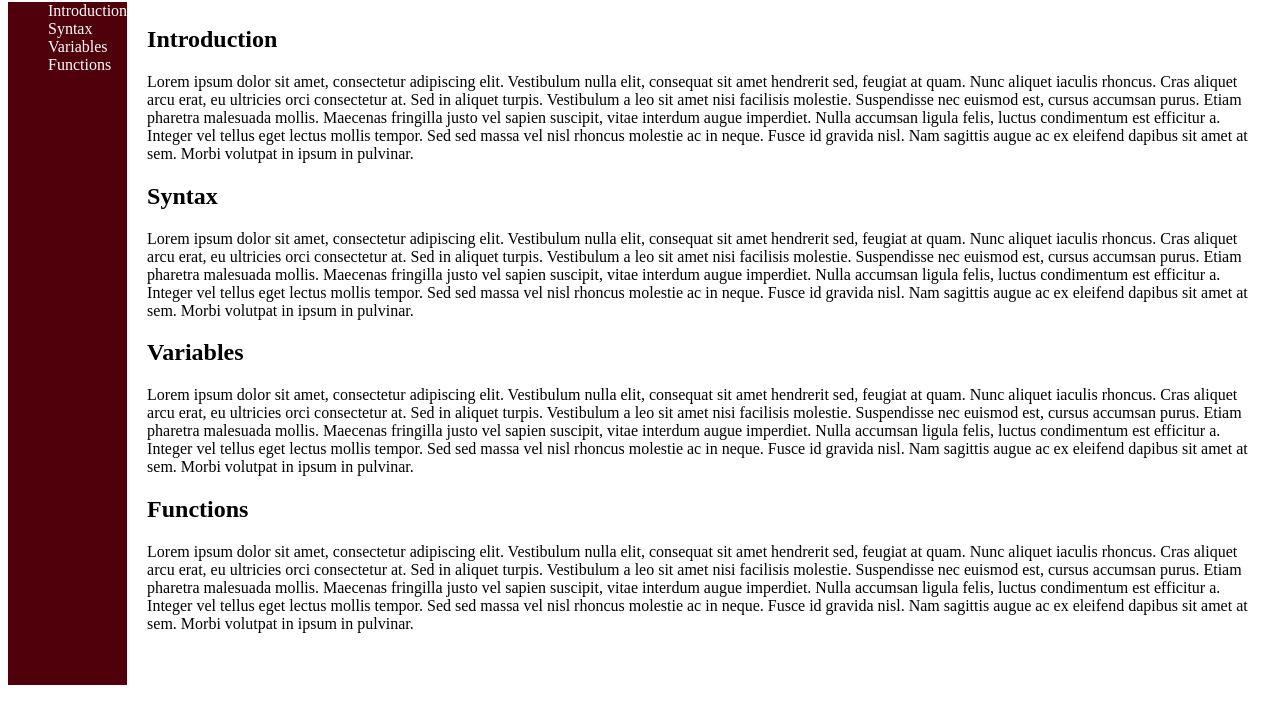
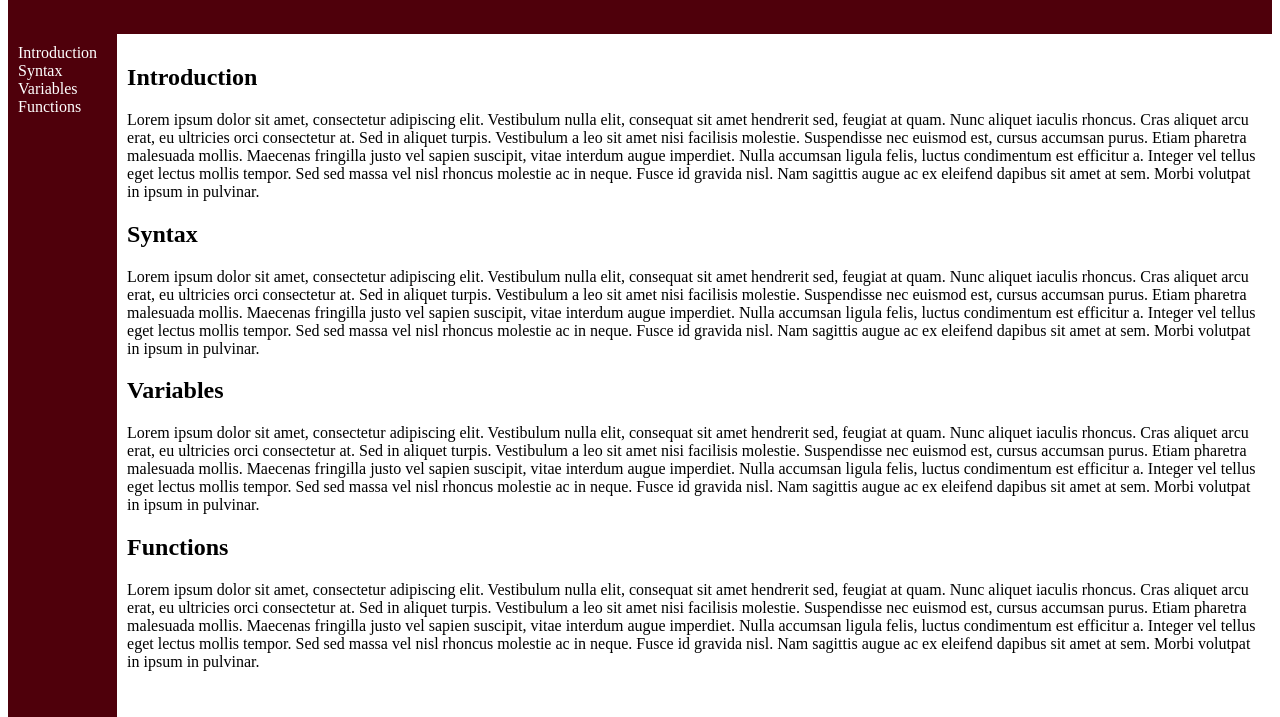
Before and after one commit to lyndsielane/technical-documentation, a plain HTML site: page index.html in a window 1280 px wide. Shown: the part 94-811 px from the top of the page. Drawn offline with Linux system fonts and the light colour scheme.

Commit message:
formatting-updated

```diff
--- a/style.css
+++ b/style.css
@@ -2,6 +2,7 @@ header {
   background-color: #4f000b;
   color: white;
   text-align: center;
+  padding: 20px;
 }
 
 section {
@@ -14,8 +15,13 @@ nav ul {
   background-color: #4f000b;
   height: 100%;
   color: white;
+  margin: 0;
+  padding-inline-start: 0px;
+  padding: 10px;
+  padding-right: 20px;
 }
 
 article {
-  padding: 20px;
+  margin-top: none;
+  padding: 10px;
 }
```
